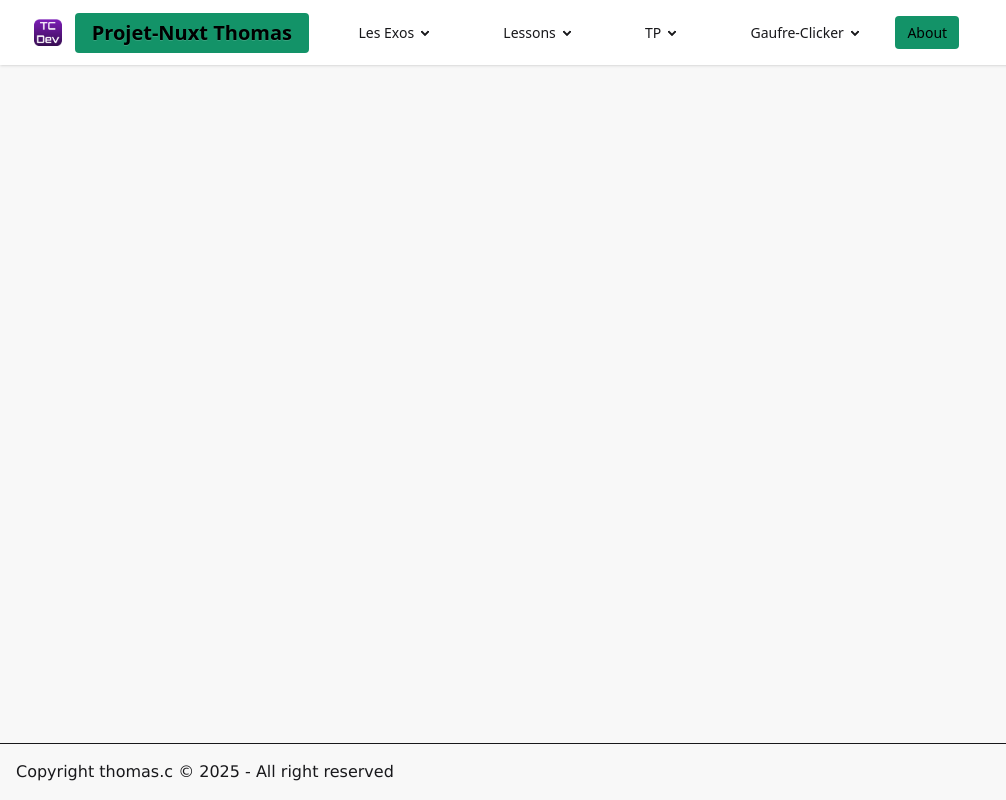
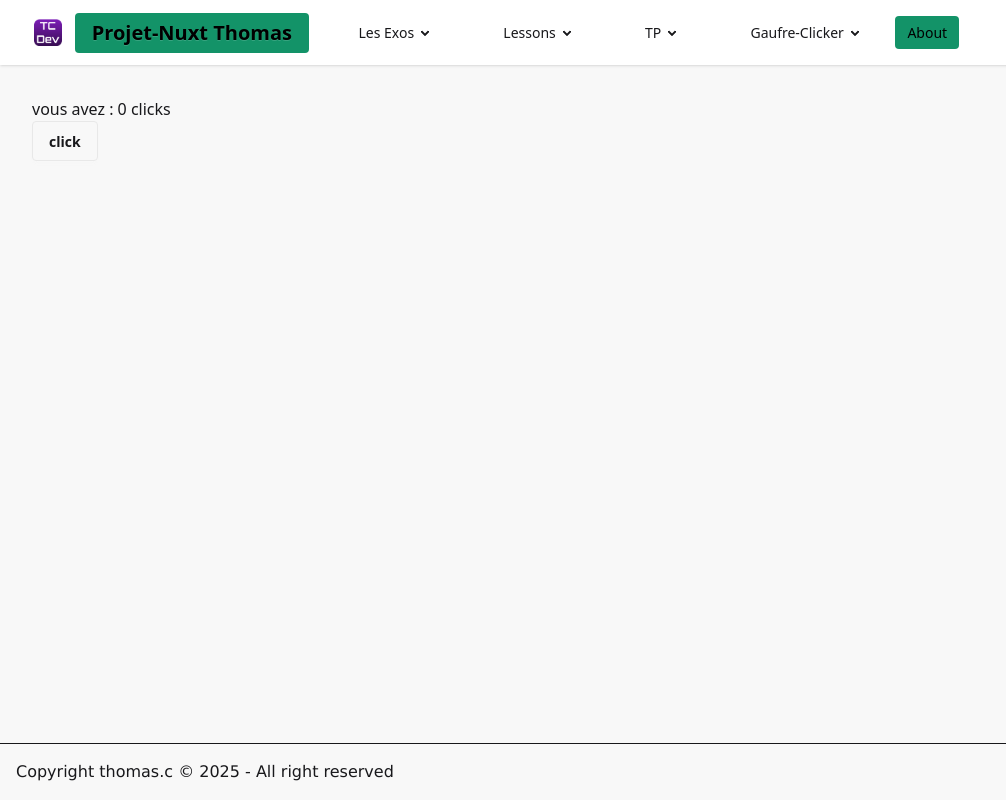
Before and after one commit to Thomasn9/Projet-nuxt, a Nuxt app: page /gaufre-clicker/clique-classique in a window 1280 px wide. Shown: the whole page, without its empty margins (0-1006 px from the left). Built offline with nearby package versions, Linux system fonts and the light colour scheme.

Commit message:
ajout click simple non fonctionel gaufre clicker

```diff
--- a/app/components/AppHeader.vue
+++ b/app/components/AppHeader.vue
@@ -66,6 +66,7 @@
             <details>
               <summary>Gaufre-Clicker</summary>
               <ul class="p-2">
+                <li><NuxtLink to="/gaufre-clicker/clique-classique">Compteur simple</NuxtLink></li>
                 <li><NuxtLink to="/gaufre-clicker/compteur-bloquer">Compteur bloquer</NuxtLink></li>
               </ul>
             </details>
@@ -137,6 +138,7 @@
           <details>
             <summary>Gaufre-Clicker</summary>
             <ul class="p-2">
+              <li><NuxtLink to="/gaufre-clicker/clique-classique">Compteur simple</NuxtLink></li>
               <li><NuxtLink to="/gaufre-clicker/compteur-bloquer">Compteur bloquer</NuxtLink></li>
             </ul>
           </details>
--- a/app/pages/gaufre-clicker/clique-classique.vue
+++ b/app/pages/gaufre-clicker/clique-classique.vue
@@ -1,10 +1,28 @@
 <template>
+    <div>
+        <h3>vous avez : {{ cumul }} clicks</h3>
+        <button @click="augmentation" class="btn">click</button>
+    </div>
+
 
 </template>
 
-<script setup>
+<script setup lang="js">
+
+// const cumul = ref(1)
+let cumul = 0;
+const valeurClick = 1;
+// const valeurClick = ref("")
+
+
+function augmentation(){
+    cumul ++;
+    console.log(cumul)
+    return cumul
+}
 
 </script>
+
 
 <style>
 
```
